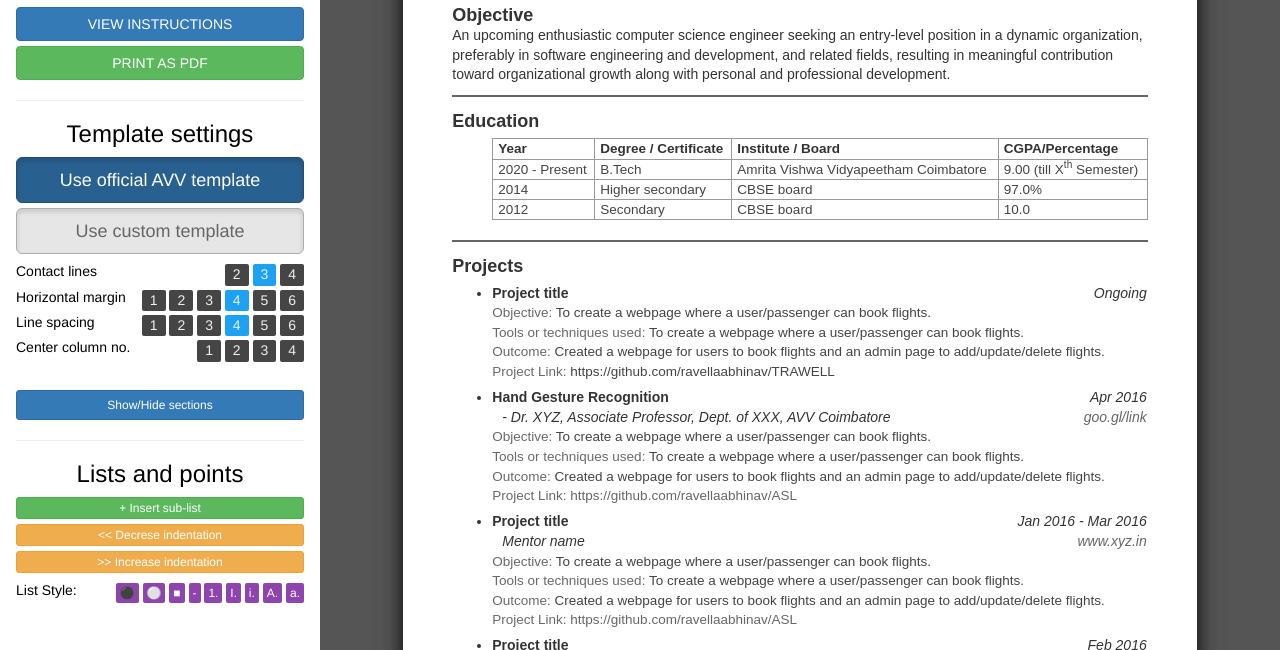
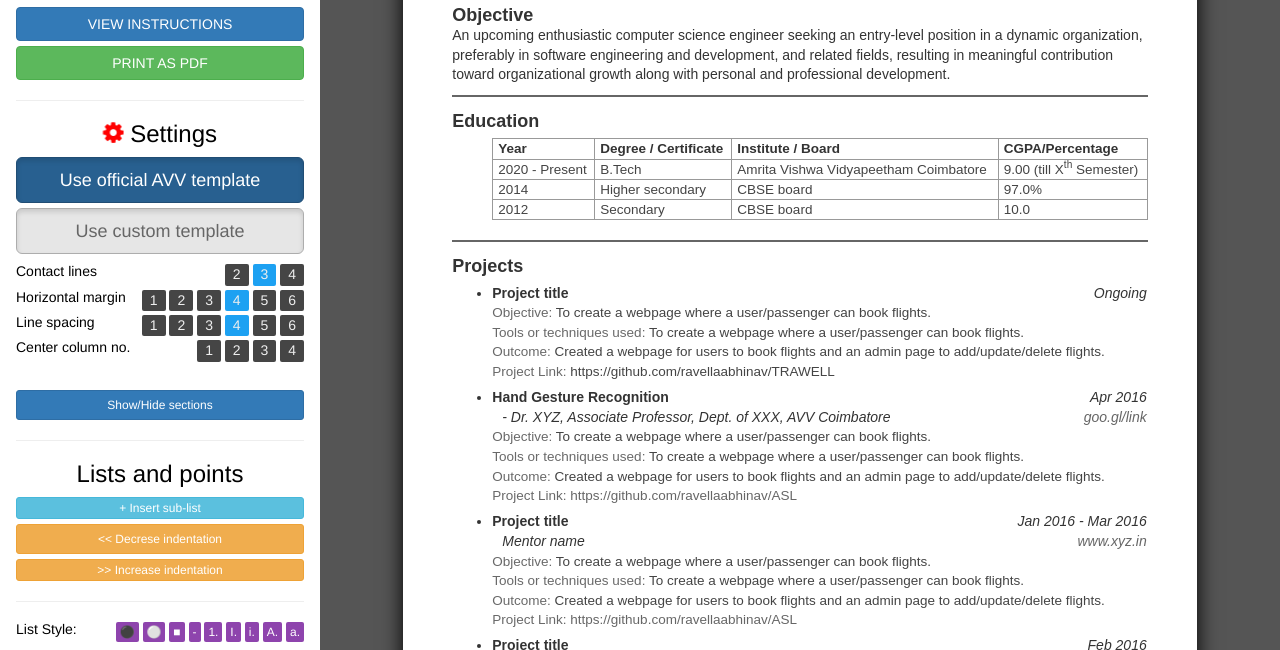
Before and after one commit to ravellaabhinav/resume-generator, a plain HTML site: page index.html in a window 1280 px wide. Shown: the part 150-800 px from the top of the page. Drawn offline with Linux system fonts and the light colour scheme; a web font is replaced by a local one.

Commit message:
Update index.html

```diff
--- a/index.html
+++ b/index.html
@@ -4,13 +4,13 @@
 	<title>haveloc</title>
 	<link rel="icon" type="image/png" href="images/haveloc-favicon.png"/>
 	<link rel="stylesheet" type="text/css" href="css/bootstrap.min.css">
-	<!-- <link rel="stylesheet" type="text/css" href="css/scroll.css"> -->
 	<link rel="stylesheet" type="text/css" href="css/column_scroll.css">
 	<link rel="stylesheet" type="text/css" href="css/thin_scroll.css">
 	<link rel="stylesheet" type="text/css" href="css/theme.css">
 	<link rel="stylesheet" type="text/css" href="css/main.css">
 	<link href='https://fonts.googleapis.com/css?family=Roboto:300,400,500' rel='stylesheet' type='text/css'>
 	<link href='https://fonts.googleapis.com/css?family=Droid+Serif:400,700' rel='stylesheet' type='text/css'>
+	<link rel="stylesheet" href="https://cdnjs.cloudflare.com/ajax/libs/font-awesome/4.7.0/css/font-awesome.min.css">
 	<meta name="description" content="Online document editor like interface to create and save Resume">
 	<meta name="keywords" content="resume,cv,maker,creator,generator,avv,amrita.edu,haveloc,Amrita">
 </head>
@@ -21,9 +21,7 @@
 
 	<div class="row">
 
-
 		<div class="col-sm-3 no-print" id="left">
-
 			<div id="panel">
 
 				<div id="notice">
@@ -31,25 +29,16 @@
 					<a>version 1.0.0</a>
 				</div>
 
-				<!-- <button class="btn btn-block btn-primary" data-toggle="modal" data-target="#usageModal">VIEW INSTRUCTIONS</button> -->
 				<button class="btn btn-block btn-primary" data-toggle="modal" data-target="#">VIEW INSTRUCTIONS</button>
 				<button class="btn btn-block btn-success" onclick="window.print()">PRINT AS PDF</button>
 
 				<hr>
 
-				<h3 class="text-center">Template settings</h3>
-				<!-- <button id="defaultTemplateBtn" class="btn btn-block btn-primary" onclick="template('default');">Use official AVV template</button>
-				<button id="customTemplateBtn" class="btn btn-block btn-default" onclick="template('custom');">Use custom template</button> -->
+				<h3 class="text-center"><i class="fa fa-gear fa-spin" style="font-size:24px;color:red"></i> Settings</h3>
 
 				<button id="defaultTemplateBtn" class="btn btn-primary btn-lg btn-block active" aria-pressed="true" onclick="template('default');">Use official AVV template</button>
 				<button id="customTemplateBtn" class="btn btn-default btn-lg btn-block active" aria-pressed="true" onclick="template('custom');">Use custom template</button>
-				<!-- <h5>
-					Minor
-					<div class="toggle-button">
-						<div class="toggle-option" data-toggle="minor" id="minorShow">Show</div>
-						<div class="toggle-option selected" data-toggle="minor" id="minorHide">Hide</div>
-					</div>
-				</h5> -->
+
 				<h5>
 					<span style="color:black">Contact lines</span>
 					<div class="toggle-button">
@@ -59,7 +48,6 @@
 					</div>
 				</h5>
 				<h5>
-
 					<span style="color:black">Horizontal margin</span>
 					<div class="toggle-button">
 						<div class="toggle-option" data-toggle="margin" id="margin1">1</div>
@@ -71,7 +59,6 @@
 					</div>
 				</h5>
 				<h5>
-
 					<span style="color:black">Line spacing</span>
 					<div class="toggle-button">
 						<div class="toggle-option" data-toggle="line" id="line1">1</div>
@@ -83,7 +70,6 @@
 					</div>
 				</h5>
 				<h5>
-
 					<span style="color:black">Center column no.</span>
 					<div class="toggle-button">
 						<div class="toggle-option multi-select" data-toggle="column" id="column1">1</div>
@@ -97,7 +83,6 @@
 
 				<div id="customTemplateOptions">
 					<h5>
-
 						<span style="color:black">Font type</span>
 						<div class="toggle-button">
 							<div class="toggle-option" data-toggle="font" id="fontVerdanaSans">1</div>
@@ -107,7 +92,6 @@
 						</div>
 					</h5>
 					<h5>
-
 						<span style="color:black">Title case</span>
 						<div class="toggle-button">
 							<div class="toggle-option selected" data-toggle="case" id="caseNormal">Default</div>
@@ -115,7 +99,6 @@
 						</div>
 					</h5>
 					<h5>
-
 						<span style="color:black">Title style</span>
 						<div class="toggle-button">
 							<div class="toggle-option selected" data-toggle="title" id="titleRuled">Ruled</div>
@@ -123,7 +106,6 @@
 						</div>
 					</h5>
 					<h5>
-
 						<span style="color:black">Title rule position</span>
 						<div class="toggle-button">
 							<div class="toggle-option selected" data-toggle="rule" id="ruleAbove">Above title</div>
@@ -132,7 +114,6 @@
 					</h5>
 					<br>
 					<h5>
-
 						<span style="color:black">Image</span>
 						<div class="toggle-button">
 							<div class="toggle-option selected" data-toggle="image" id="imageShow">Show</div>
@@ -140,7 +121,6 @@
 						</div>
 					</h5>
 					<h5>
-
 						<span style="color:black">Roll No</span>
 						<div class="toggle-button">
 							<div class="toggle-option selected" data-toggle="roll" id="rollShow">Show</div>
@@ -148,7 +128,6 @@
 						</div>
 					</h5>
 					<h5>
-
 						<span style="color:black">Course</span>
 						<div class="toggle-button">
 							<div class="toggle-option selected" data-toggle="course" id="course1">1 line</div>
@@ -156,7 +135,6 @@
 						</div>
 					</h5>
 					<h5>
-
 						<span style="color:black">Table border</span>
 						<div class="toggle-button">
 							<div class="toggle-option selected" data-toggle="table" id="tableShow">Show</div>
@@ -164,7 +142,6 @@
 						</div>
 					</h5>
 					<h5>
-
 						<span style="color:black">Education year column</span>
 						<div class="toggle-button">
 							<div class="toggle-option selected" data-toggle="edyear" id="edyearFirst">First</div>
@@ -172,7 +149,6 @@
 						</div>
 					</h5>
 					<h5>
-
 						<span style="color:black">Experience layout</span>
 						<div class="toggle-button">
 							<div class="toggle-option selected" data-toggle="experience" id="experience1">L1</div>
@@ -180,7 +156,6 @@
 						</div>
 					</h5>
 					<h5>
-
 						<span style="color:black">Projects layout</span>
 						<div class="toggle-button">
 							<div class="toggle-option selected" data-toggle="projects" id="projects1">L1</div>
@@ -197,11 +172,14 @@
 				<hr>
 
 				<h3 class="text-center">Lists and points</h3>
-				<button class="btn btn-block btn-xs btn-success" onclick="insertList();">+ Insert sub-list</button>
-				<button class="btn btn-block btn-xs btn-warning" onclick="decreaseIndent();">&lt;&lt; Decrese indentation</button>
+				<button class="btn btn-block btn-xs btn-info" onclick="insertList();">+ Insert sub-list</button>
+				<button class="btn btn-block btn-sm btn-warning" onclick="decreaseIndent();">&lt;&lt; Decrese indentation</button>
 				<button class="btn btn-block btn-xs btn-warning" onclick="increaseIndent();">&gt;&gt; Increase indentation</button>
+
+				<hr>
+
 				<h5>
-
+					<div>
 						<span style="color:black">List Style:</span>
 						<div class="toggle-button">
 							<button class="btn btn-xs custom-button" onclick="changeListStyle('disc');">&#9899;</button>
@@ -214,6 +192,8 @@
 							<button class="btn btn-xs custom-button" onclick="changeListStyle('upper-alpha');">A.</button>
 							<button class="btn btn-xs custom-button" onclick="changeListStyle('lower-alpha');">a.</button>
 						</div>
+					</div>
+
 				</h5>
 
 			</div>
@@ -235,7 +215,6 @@
 						<h5 id="contentRoll">Roll Number : CB.XX.XX.AAA12345</h5>
 						<h5 id="contentCourse">B.Tech - XXX Engineering</h5>
 						<h5 id="contentBranch">XXX Engineering</h5>
-						<!-- <h5 id="contentMinor">Minor in XXX</h5> -->
 						<h5 id="contentCollege">Amrita Vishwa Vidyapeetham Coimbatore</h5>
 					</div>
 					<div id="contact" style="float:right; display:inline-block;">
@@ -256,9 +235,6 @@
 					<p>An upcoming enthusiastic computer science engineer seeking an entry-level position in a dynamic organization,
 						preferably in software engineering and development, and related fields, resulting in meaningful contribution
 						toward organizational growth along with personal and professional development. </p>
-					<!-- <ul>
-						<li> asddfghhjj </li>
-					</ul> -->
 				</div>
 
 				<div class="section" id="sectionEducation">
@@ -312,7 +288,6 @@
 						<div class="time right">Ongoing</div>
 						</div>
 						<div>
-						<!-- <div class="mentor tab">Project Mentor</div> -->
 						</div>
 						<div>
 						<div class="text"><span style="color:#696969">Objective: </span>To create a webpage where a user/passenger can book flights.</div>
@@ -386,13 +361,7 @@
 							<li>Machine Learning</li>
 
 						</div>
-						<!-- <div class="col-sm-6">
-							<li>Advanced calculus</li>
-							<li>XYZ architecture *</li>
-							<li>ABC lab *</li>
-						</div> -->
 					</div>
-					<!-- <div class="star"><i>*<span class="light"> To be completed in Nov 2016</span></i></div> -->
 					</ol>
 				</div>
 
@@ -472,7 +441,7 @@
 					<ul>
 					<li>
 						<span class="title">ABC workshop : </span>
-						<span class="text">Attended a 3-day workshop on Image sensing satellute development.</span>
+						<span class="text">Attended a 3-day workshop on Image sensing satellite development.</span>
 					</li>
 					<li>
 						<span class="title">ABC contest 2016 : </span>
@@ -504,11 +473,7 @@
 					</li>
 					<li>
 						<span class="title">Contact Address : </span>
-						<span class="text">D.No: XX, Amrtinagar, Ettimadai, Coimbatore-641112, Tamilnadu</span>
-						<!-- <ul class="decimal">
-							<li>Qualifiers stage : Bagged 20th position among 5000 candidates.</li>
-							<li>National level : Bagged 7th position among 250 candidates.</li>
-						</ul> -->
+						<span class="text">D.No: XX, Amritanagar, Ettimadai, Coimbatore-641112, Tamilnadu</span>
 					</li>
 					</ul>
 					<ul>
@@ -522,7 +487,6 @@
 									<span class="title">Date : </span>
 									<span class="text">Badminton, Gardening</span>
 								</li>
-								<!-- <li>Statistics *</li> -->
 							</div>
 							<div class="col-sm-6">
 								<li>
@@ -543,21 +507,15 @@
 						<h6><strong>(References available on request)</strong></h6>
 					</div>
 				</div>
-
 			</div>
-
 		</div>
-
-
 	</div>
-
 </div>
 
 
 <div class="modal fade" id="usageModal" tabindex='-1'>
 	<div class="modal-dialog">
 		<div class="modal-content">
-
 			<div class="modal-body">
 				<button type="button" class="close" data-dismiss="modal">&times;</button>
 				<h5><strong>Note : </strong>Use <strong>Google Chrome</strong>. Other browsers are unable to print properly and don't support some features.</h5>
@@ -593,7 +551,6 @@
 					<li><a class="blue" target="_blank" href="http://www.pdfmerge.com/">pdfmerge.com/</a> is one of the best sites available for this task.</li>
 				</ul>
 			</div>
-
 		</div>
 	</div>
 </div>
@@ -611,10 +568,6 @@
 				<div class="checkbox"><label><input type="checkbox" name="sectionToggle" checked="true" value="sectionAchievements">Achievements, Scholarships, Honors, Contribution, etc.</label></div>
 				<div class="checkbox"><label><input type="checkbox" name="sectionToggle" checked="true" value="sectionCurricular">Extracurriculars</label></div>
 				<div class="checkbox"><label><input type="checkbox" name="sectionToggle" checked="true" value="sectionExperience">Personal Details</label></div>
-				<!-- <div class="checkbox"><label><input type="checkbox" name="sectionToggle" checked="true" value="sectionPublications">Publications</label></div> -->
-
-
-
 				<div class="checkbox"><label><input type="checkbox" name="sectionToggle" value="sectionFooterMessage">References message</label></div>
 			</div>
 		</div>
@@ -627,6 +580,7 @@
 <script type="text/javascript" src="js/bootstrap.min.js"></script>
 <script type="text/javascript" src="js/main.js"></script>
 
+
 </body>
 
 </html>
```
Lines whose indentation alone changed are shown as unchanged.
